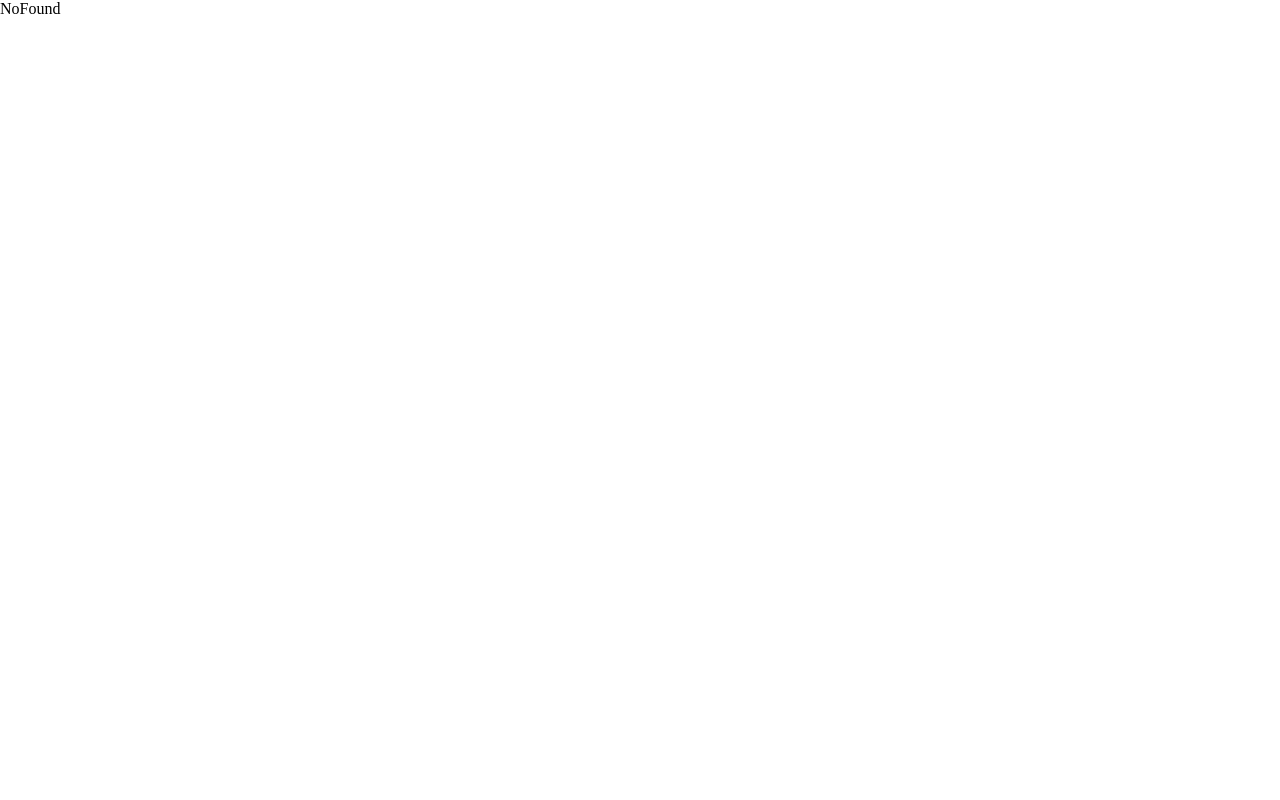
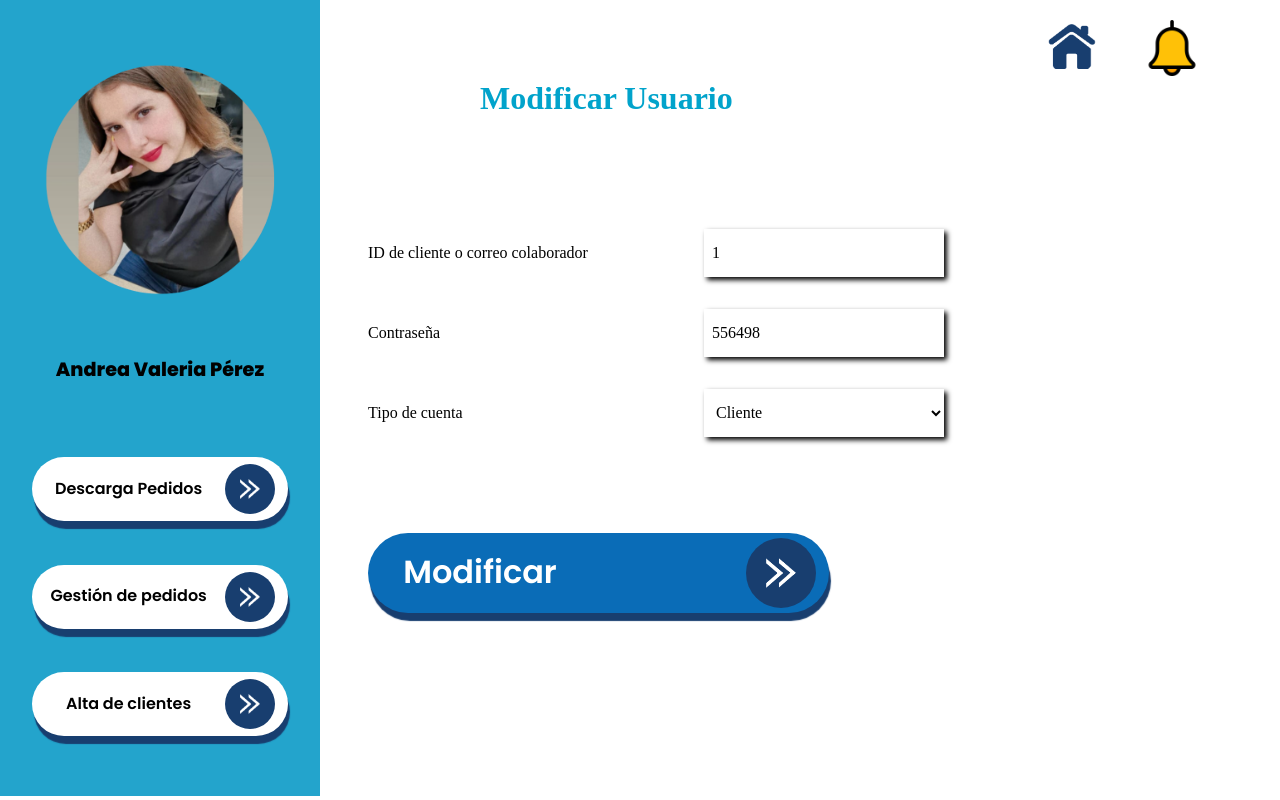
Before and after one commit to jako12287/FonelliV2Web, a React (Vite) app: page /edit-user/1 in a window 1280 px wide. Built offline with nearby package versions, Linux system fonts and the light colour scheme.

Commit message:
edit users mockup

```diff
--- a/src/components/TableDataCustomerRegistration/index.tsx
+++ b/src/components/TableDataCustomerRegistration/index.tsx
@@ -1,6 +1,7 @@
 import styles from "../../styles/TableDataCustomerRegistration.module.css";
 import IconEdit from "../../assets/icons/edit.png";
 import IconTrash from "../../assets/icons/trash.png";
+import { useNavigate } from "react-router-dom";
 
 interface fakeDataProps {
   _id: string;
@@ -26,6 +27,7 @@ const fakeData: fakeDataProps[] = [
   },
 ];
 const TableData = () => {
+  const navigator = useNavigate();
   return (
     <div className={styles.tableContainer}>
       <table className={styles.customTable}>
@@ -41,12 +43,12 @@ const TableData = () => {
         <tbody>
           {fakeData.map((item) => (
             <tr key={item._id}>
-
               <td>{item._id}</td>
               <td>{item.password}</td>
               <td>{item.type}</td>
               <td>
-              <img
+                <img
+                  onClick={() => navigator("/edit-user/1234567")}
                   src={IconEdit}
                   width={60}
                   height={60}
--- a/src/router/index.tsx
+++ b/src/router/index.tsx
@@ -71,6 +71,15 @@ const Router: RouteObject[] = [
     ),
   },
   {
+    id: "edit-user",
+    path: "/edit-user/:_id",
+    element: (
+      <Layout>
+        <CreateUser />
+      </Layout>
+    ),
+  },
+  {
     id: "notFound",
     path: "*",
     element: <NotFound />,
--- a/src/views/CreateUser/index.tsx
+++ b/src/views/CreateUser/index.tsx
@@ -1,25 +1,33 @@
 import style from "../../styles/CreateUser.module.css";
 import { yupResolver } from "@hookform/resolvers/yup";
 import { Controller, useForm } from "react-hook-form";
-import { useNavigate } from "react-router-dom";
+import { useNavigate, useParams } from "react-router-dom";
 import * as yup from "yup";
 import CustomButton from "../../components/CustomButton";
+import { useEffect } from "react";
 
 const schema = yup.object().shape({
-  idCustomer: yup
-    .string()
-    .required("El id es obligatorio"),
+  idCustomer: yup.string().required("El id es obligatorio"),
   password: yup.string().required("El password es obligatorio"),
 });
 const CreateUser = () => {
   const navigation = useNavigate();
+  const { _id } = useParams();
 
   const {
     handleSubmit,
     control,
+    setValue,
     formState: { errors },
   } = useForm({ mode: "onChange", resolver: yupResolver(schema) });
 
+  useEffect(() => {
+    if (_id) {
+      console.log("esta editando con el id", _id);
+      setValue("idCustomer", _id);
+      setValue("password", "556498");
+    }
+  }, [_id]);
   const onSubmit = (data: any) => {
     console.log(data);
     navigation("/customer-registration");
@@ -27,11 +35,13 @@ const CreateUser = () => {
 
   return (
     <div>
-      <div className={style.title}>Agregar usuario</div>
+      <div className={style.title}>
+        {_id ? "Modificar Usuario" : "Agregar usuario"}
+      </div>
       <form onSubmit={handleSubmit(onSubmit)} className={style.containerForm}>
         <div className={style.group}>
           <label className={style.containerLabel} htmlFor="name">
-          ID de cliente o correo colaborador
+            ID de cliente o correo colaborador
           </label>
 
           <Controller
@@ -75,18 +85,16 @@ const CreateUser = () => {
         {errors.password && (
           <p className={style.textError}>{errors.password.message}</p>
         )}
-        <div className={style.group} style={{marginBottom:"4rem"}}>
+        <div className={style.group} style={{ marginBottom: "4rem" }}>
           <label className={style.containerLabel} htmlFor="name">
-          Tipo de cuenta
+            Tipo de cuenta
           </label>
           <select className={style.customInput}>
             <option value="cliente">Cliente</option>
             <option value="colaborador">Colaborador</option>
           </select>
-
-
         </div>
-        <CustomButton text="Guardar" />
+        <CustomButton text={_id ? "Modificar" : "Guardar"} />
       </form>
     </div>
   );
```
